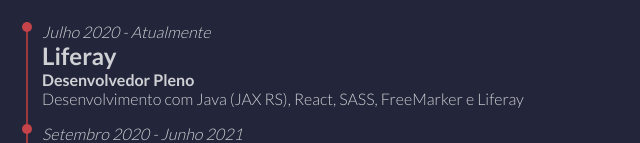
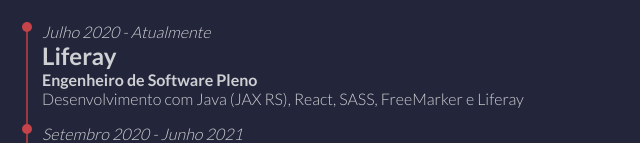
Before and after one commit to RennanPrysthon/web-resume, a plain HTML site: page index.html in a window 1280 px wide. Shown: the part 662-805 px from the top of the page, 0-640 px from the left. Drawn offline with Linux system fonts and the light colour scheme.

Commit message:
fix: change experience at Liferay

```diff
--- a/index.html
+++ b/index.html
@@ -91,7 +91,7 @@
         <li>
           <span>Julho 2020 - Atualmente</span>
           <h3>Liferay</h3>
-          <h4>Desenvolvedor Pleno</h4>
+          <h4>Engenheiro de Software Pleno</h4>
           <p>
             Desenvolvimento com Java (JAX RS), React, SASS,
             FreeMarker e Liferay
```
